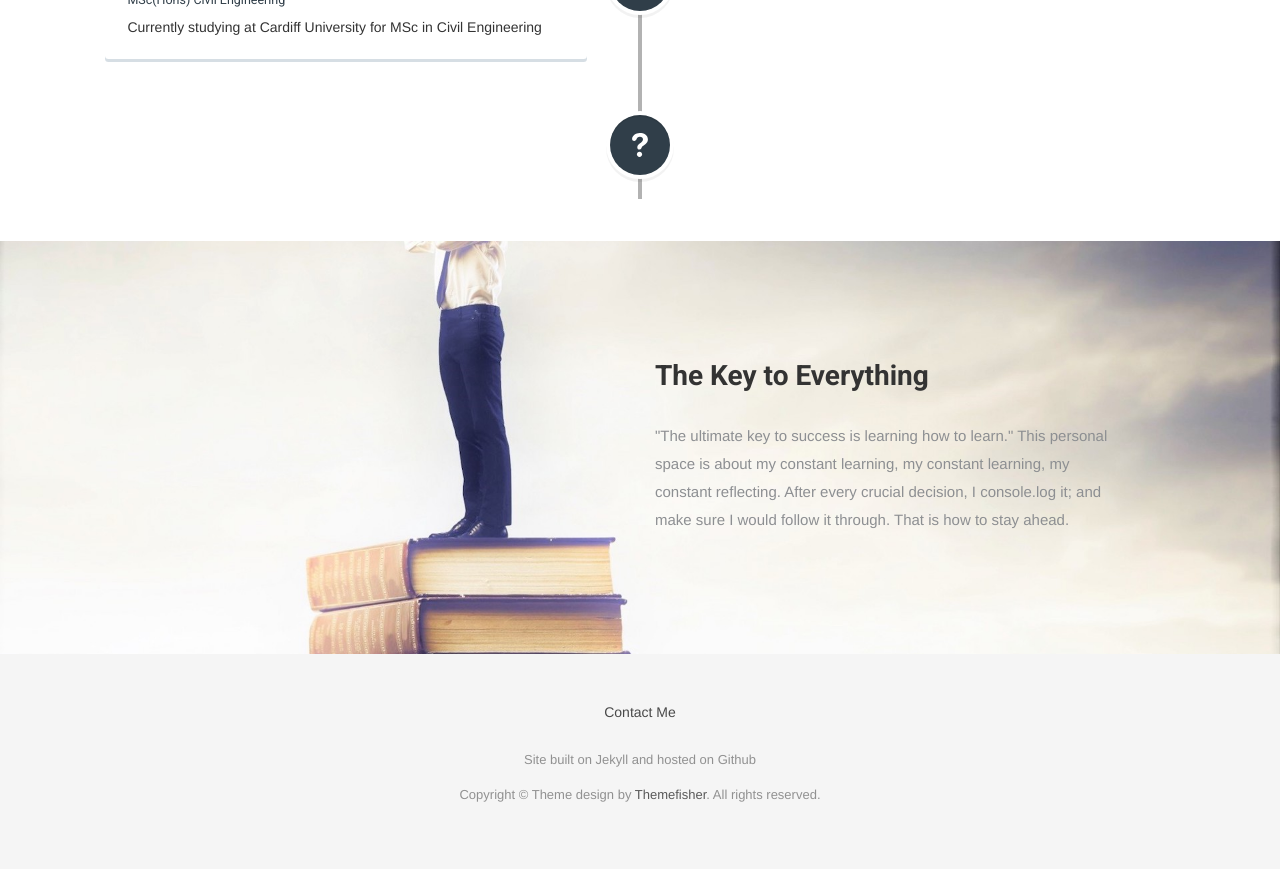
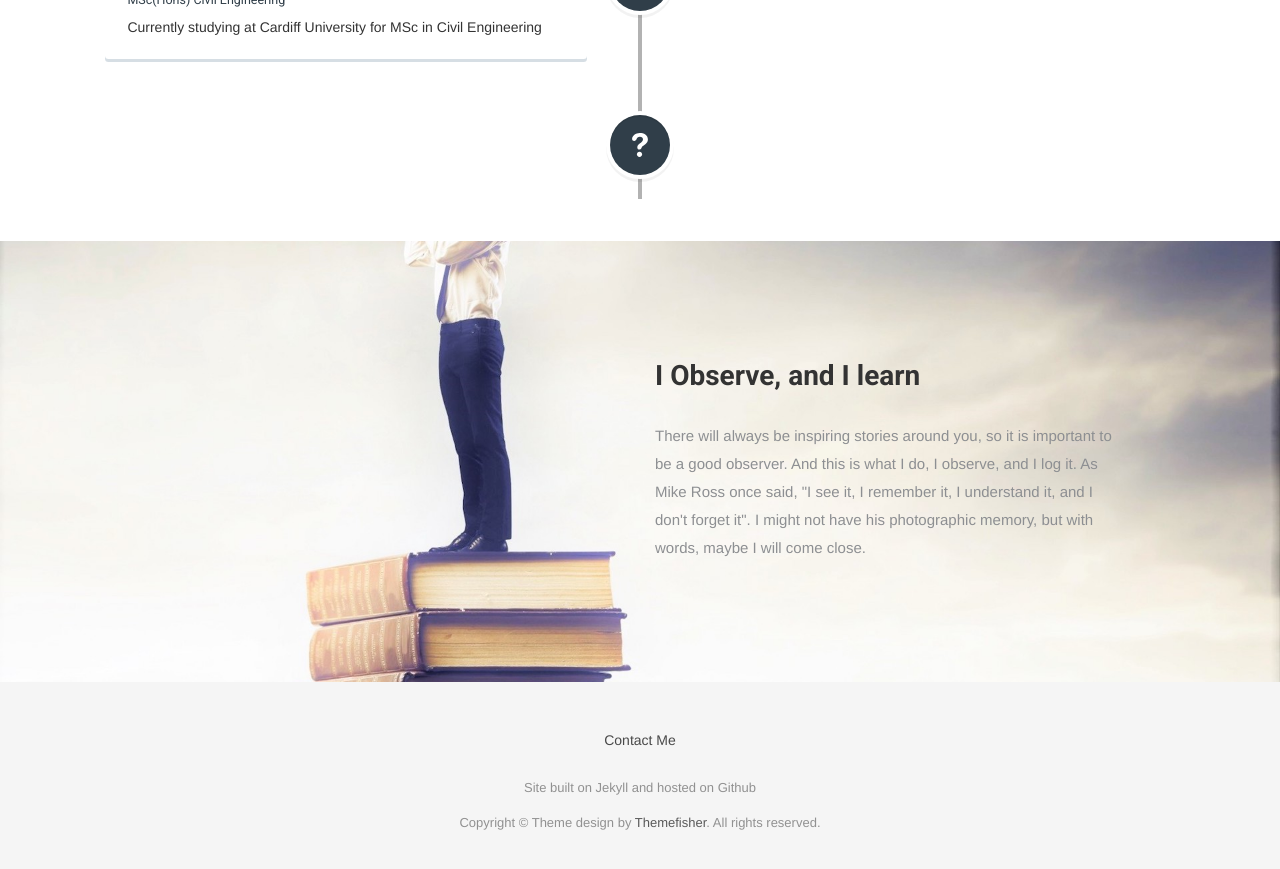
Before and after one commit to chwong1996/myhome, a Jekyll site: the page built from index.html, in a window 1280 px wide and 900 px high, scrolled down 2090 px. Shown: the top 869 px of the window. Built offline with Jekyll 4.4.1, drawn with Linux system fonts in a browser that asks for light colours; nearby versions of some CDN libraries; some web fonts are replaced; the list of posts is cut into pages by our own code.

Commit message:
update on

```diff
--- a/index.html
+++ b/index.html
@@ -90,9 +90,8 @@ permalink: /
    <div class="container">
       <div class="row">
          <div class="col-md-5 col-md-offset-6">
-            <h2>The Key to Everything</h2>
-            <p>"The ultimate key to success is learning how to learn." This personal space is about my constant learning, my constant learning, my constant reflecting. After every crucial decision, I console.log it; and make sure I would follow it through.
-               That is how to stay ahead.
+            <h2>I Observe, and I learn</h2>
+            <p> There will always be inspiring stories around you, so it is important to be a good observer. And this is what I do, I observe, and I log it. As Mike Ross once said, "I see it, I remember it, I understand it, and I don't forget it". I might not have his photographic memory, but with words, maybe I will come close.
             </p>
          </div>
       </div>
```
Also changed, not shown: 1 other file.
